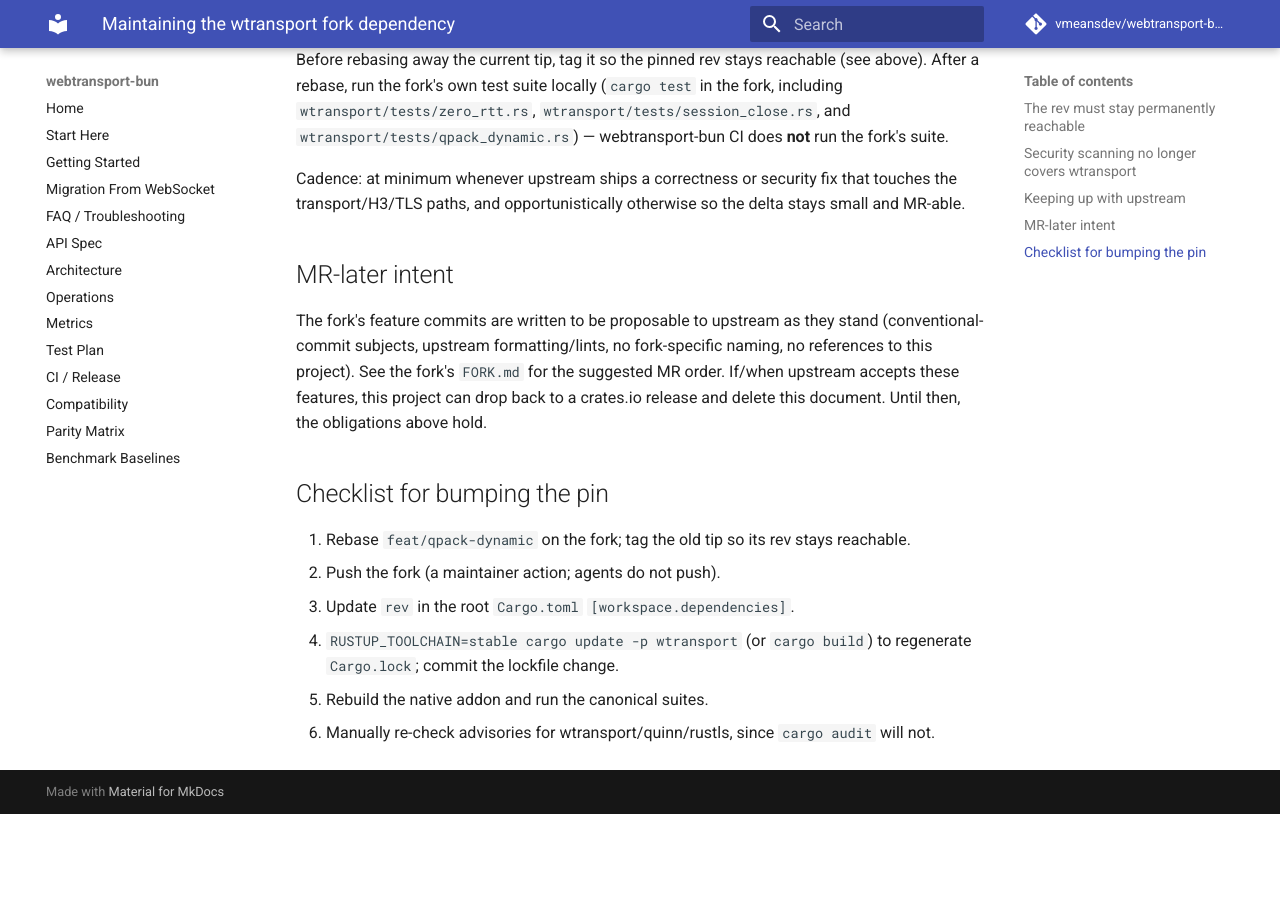
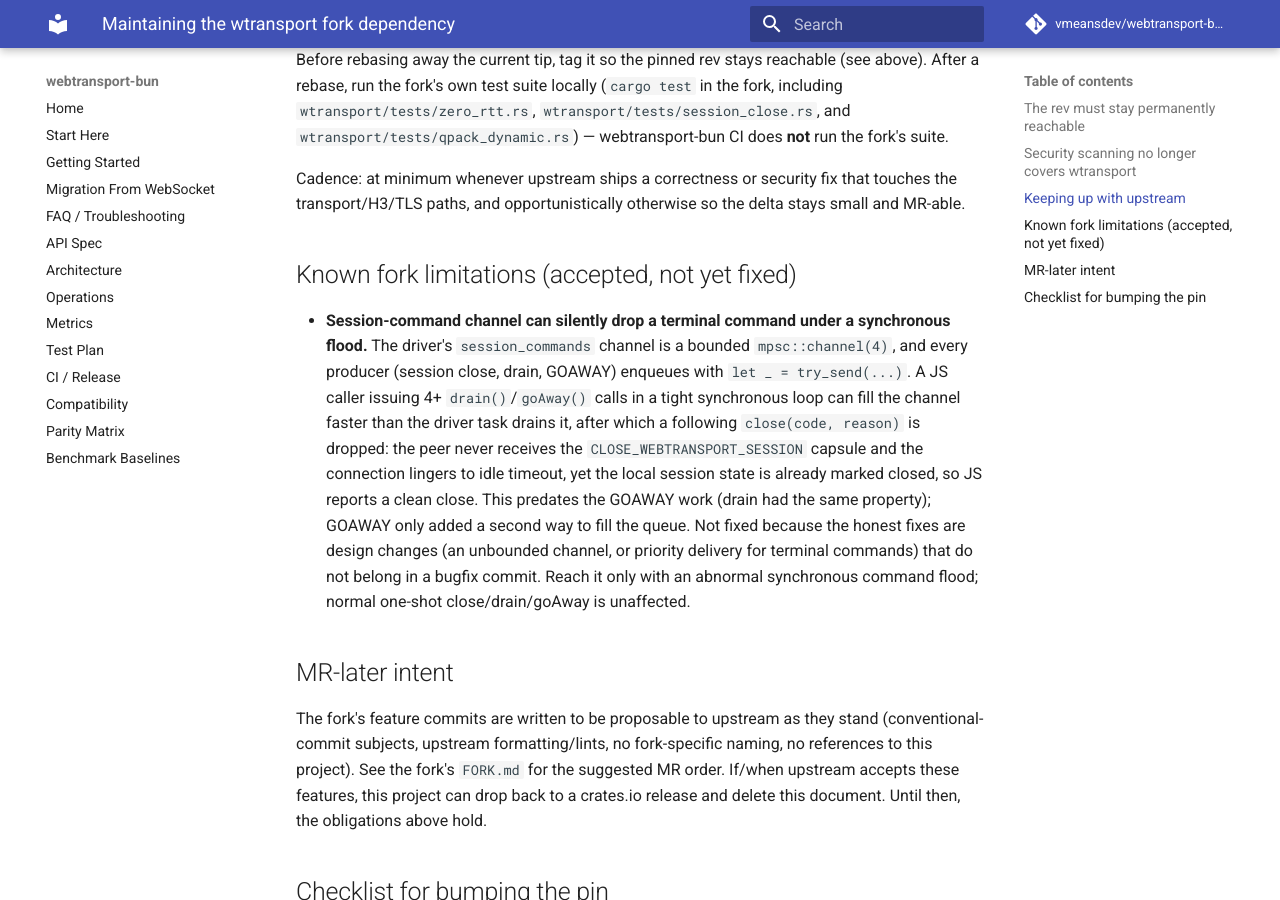
Before and after one commit to vmeansdev/webtransport-bun, an MkDocs documentation site: the page built from docs/FORK_MAINTENANCE.md, in a window 1280 px wide and 900 px high, scrolled down 1936 px. Built offline with MkDocs 1.6.1 and Material for MkDocs 9.7.7, drawn with Linux system fonts in a browser that asks for light colours; comment, search, counter and statistics services are not loaded; before the commit the page ends 2750 px from its top, so only the background shows below that.

Commit message:
Document the deferred fork command-channel issue and load-sensitive flakes
Record the accepted mpsc(4) session-command silent-drop as a known fork
limitation, and the three load-sensitive test flakes (including the churn
burst seen 2026-07-30) so a loaded-machine failure is not mistaken for a
regression.

Co-Authored-By: Claude Fable 5 <noreply@anthropic.com>
Claude-Session: https://claude.ai/code/session_016Td5mRn76CnP9Y8hDCfdki

```diff
--- a/docs/FORK_MAINTENANCE.md
+++ b/docs/FORK_MAINTENANCE.md
@@ -91,6 +91,23 @@ Cadence: at minimum whenever upstream ships a correctness or security fix that
 touches the transport/H3/TLS paths, and opportunistically otherwise so the
 delta stays small and MR-able.
 
+## Known fork limitations (accepted, not yet fixed)
+
+- **Session-command channel can silently drop a terminal command under a
+  synchronous flood.** The driver's `session_commands` channel is a bounded
+  `mpsc::channel(4)`, and every producer (session close, drain, GOAWAY) enqueues
+  with `let _ = try_send(...)`. A JS caller issuing 4+ `drain()`/`goAway()` calls
+  in a tight synchronous loop can fill the channel faster than the driver task
+  drains it, after which a following `close(code, reason)` is dropped: the peer
+  never receives the `CLOSE_WEBTRANSPORT_SESSION` capsule and the connection
+  lingers to idle timeout, yet the local session state is already marked closed,
+  so JS reports a clean close. This predates the GOAWAY work (drain had the same
+  property); GOAWAY only added a second way to fill the queue. Not fixed because
+  the honest fixes are design changes (an unbounded channel, or priority delivery
+  for terminal commands) that do not belong in a bugfix commit. Reach it only
+  with an abnormal synchronous command flood; normal one-shot close/drain/goAway
+  is unaffected.
+
 ## MR-later intent
 
 The fork's feature commits are written to be proposable to upstream as they
```
Also changed, not shown: docs/TESTPLAN.md (+16 -0 lines).
